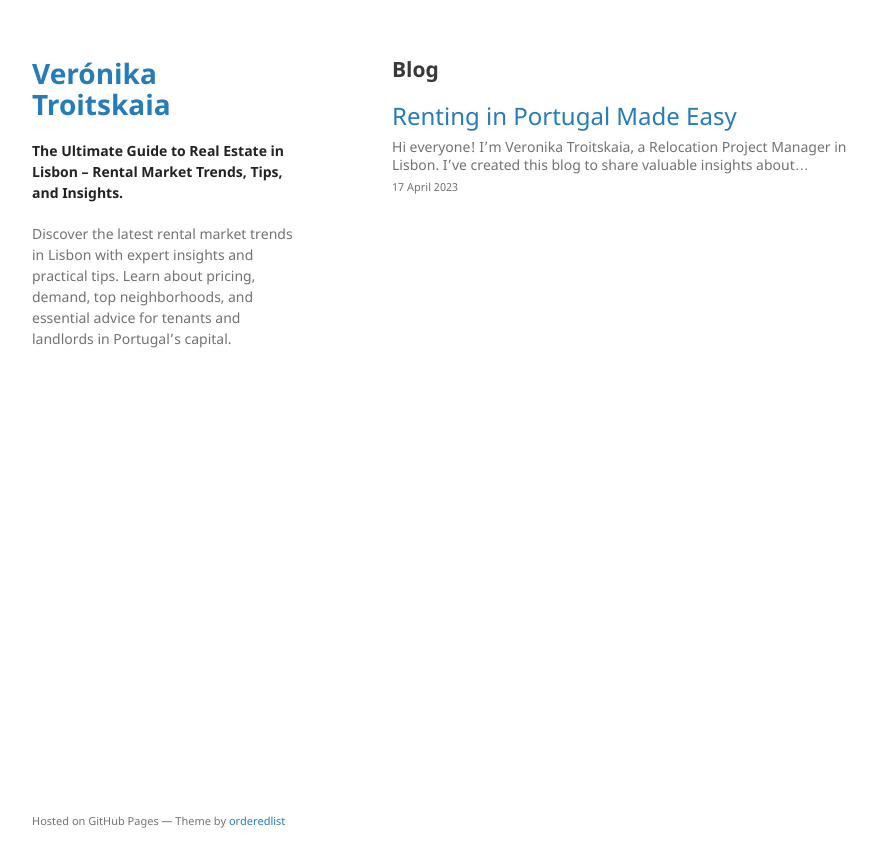
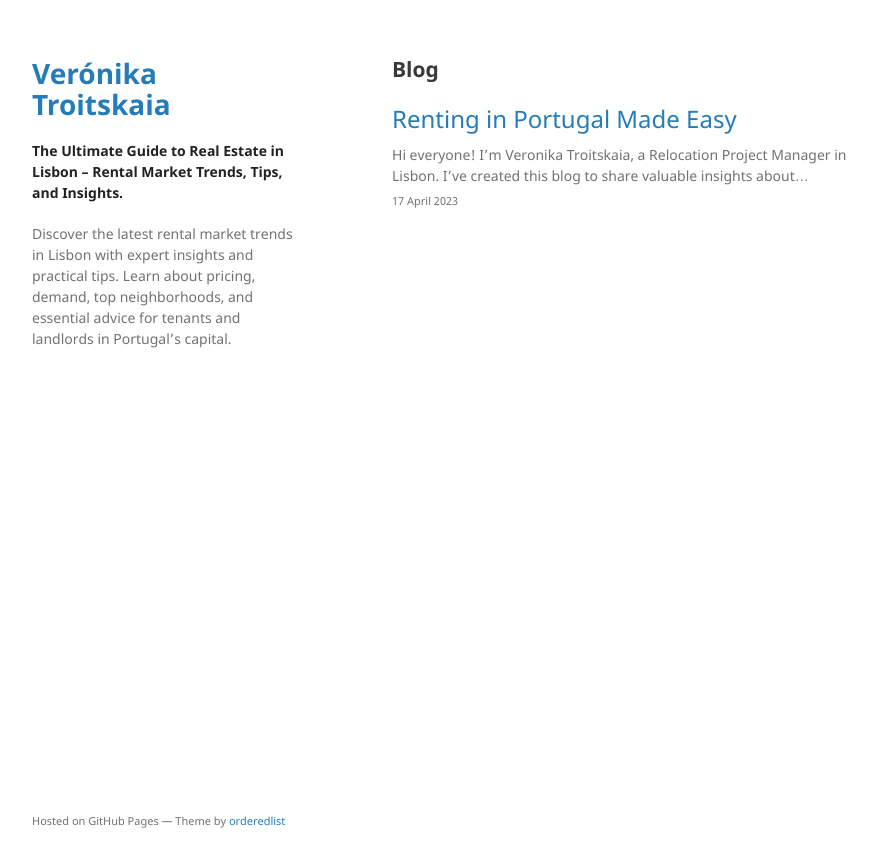
Before and after one commit to veronika-pt/blog.veronika.pt, a Jekyll site: the page built from index.html, in a window 1280 px wide. Shown: the top 867 px of the page, without its empty margins (178-1055 px from the left). Built offline with Jekyll 4.4.1, drawn with Linux system fonts in a browser that asks for light colours.

Commit message:
Fix post list line height

```diff
--- a/_sass/styles.scss
+++ b/_sass/styles.scss
@@ -16,7 +16,7 @@
 .posts p {
   display: block;
   margin: 0;
-  line-height: 1.25em;
+  line-height: 1.5;
 }
 
 .posts h3 {
```
